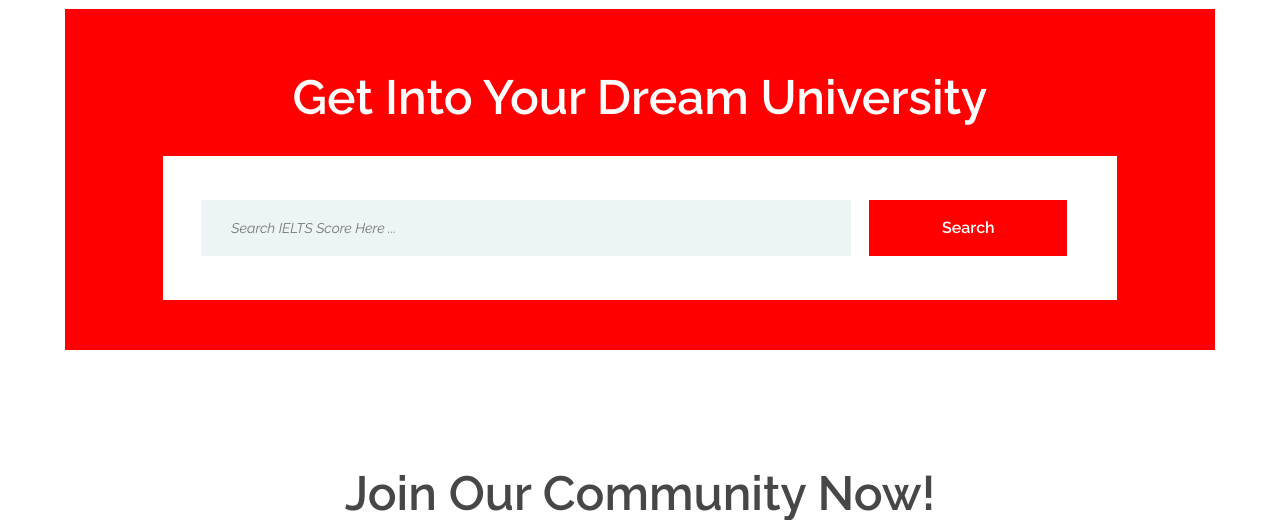
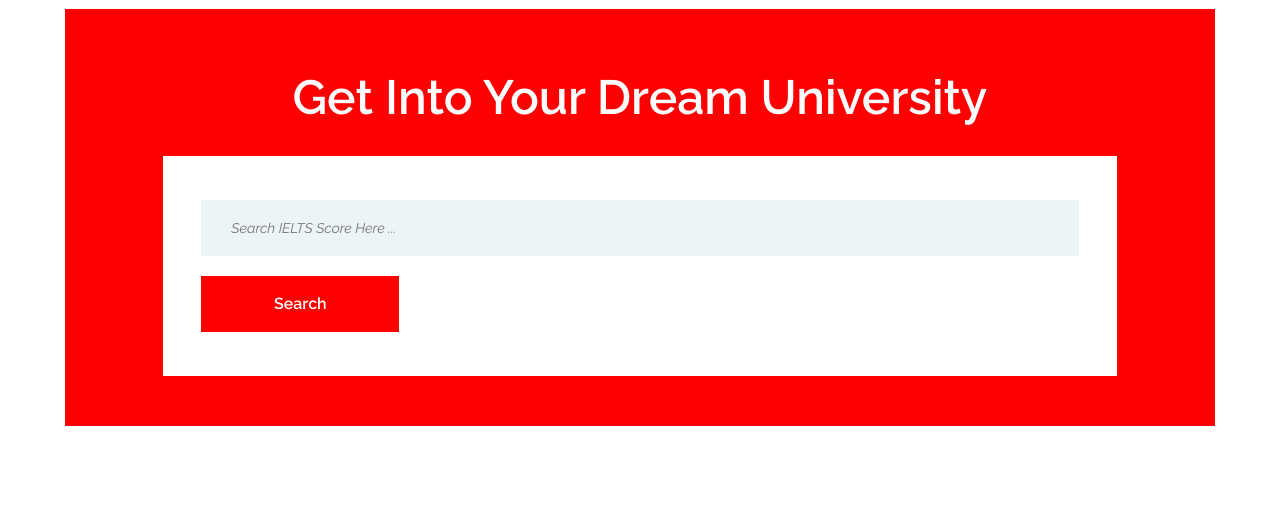
Before and after one commit to ZahraShahsafdari/ieltstest, a Django app: page / in a window 1280 px wide. Shown: the part 1856-2376 px from the top of the page. Run offline with Django 5.2, Linux system fonts and the light colour scheme; some libraries are stand-ins or nearby versions.

Commit message:
Update course-search-form

```diff
--- a/ieltstest/static/css/style.css
+++ b/ieltstest/static/css/style.css
@@ -403,7 +403,8 @@
 .course-search-form input[type=text],
 .course-search-form input[type=email] {
 	height: 56px;
-	width: 36.6%;
+	width: 100%;
+	margin-bottom: 20px;
 	padding: 0 30px;
 	margin-right: 18px;
 	float: left;
@@ -1477,7 +1478,7 @@
 	}
 	.course-search-form input[type=text],
 	.course-search-form input[type=email] {
-		width: 34.6%;
+		width: 100%;
 	}
 	.course-search-form .site-btn {
 		min-width: 173px;
@@ -1529,7 +1530,7 @@
 	}
 	.course-search-form input[type=text],
 	.course-search-form input[type=email] {
-		width: 48.1%;
+		width: 100%;
 		margin-bottom: 20px;
 	}
 	.course-search-form input[type=text].last-m,
--- a/ieltstest/templates/index.html
+++ b/ieltstest/templates/index.html
@@ -79,7 +79,7 @@
 					<div class="col-md-10 offset-md-1">
 						<!-- search form -->
 						<form class="course-search-form">
-							<input type="text" placeholder="Search IELTS Score Here ..." style="width: 650px;">
+							<input type="text" placeholder="Search IELTS Score Here ...">
 							<button class="site-btn">Search</button>
 						</form>
 					</div>
```
